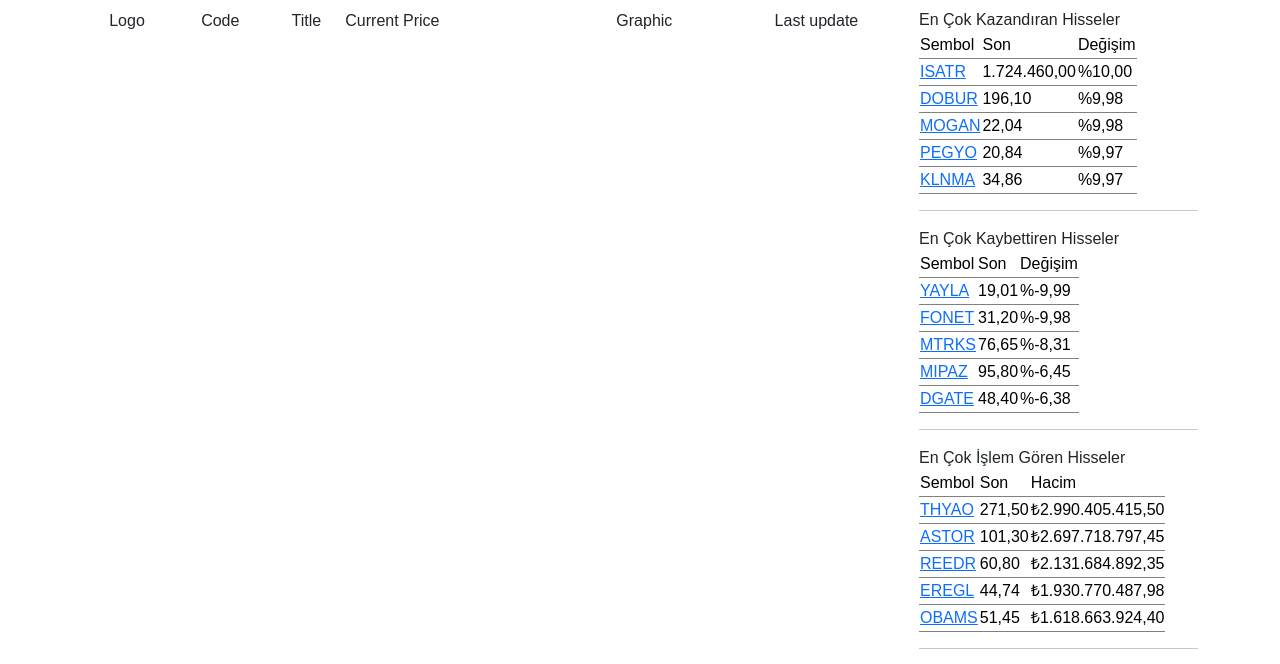
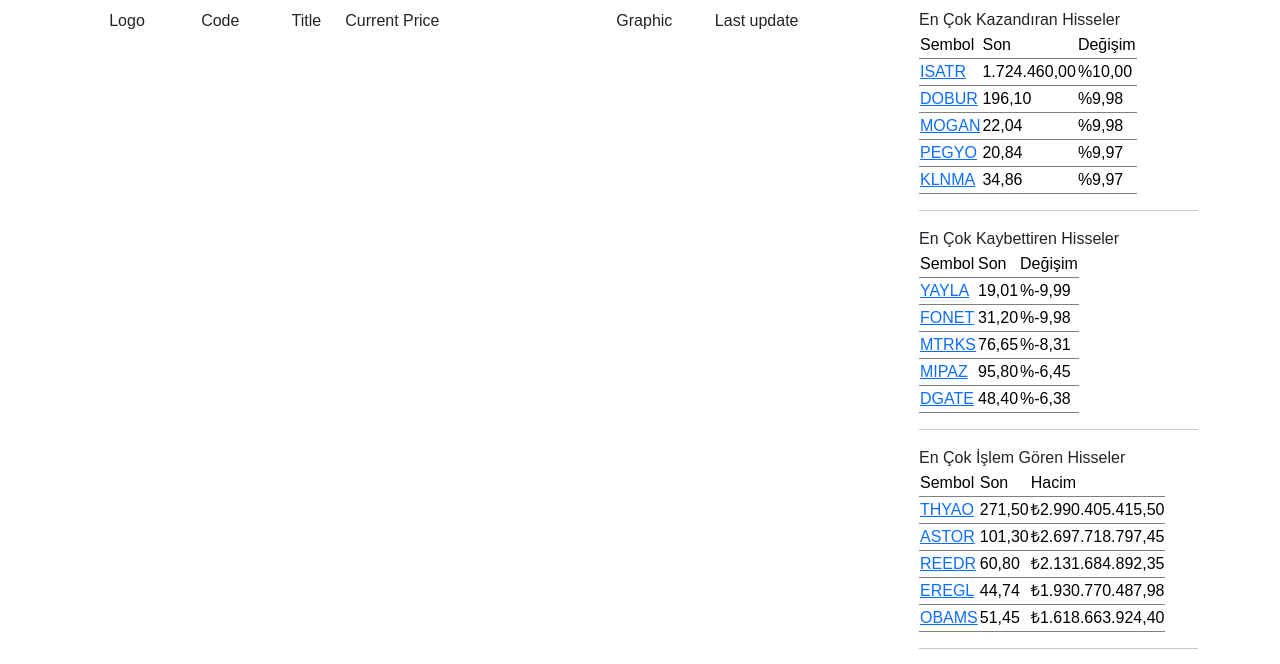
Before and after one commit to auto-finance-manager/API, a Django app: page / in a window 1280 px wide. Shown: the part 56-720 px from the top of the page. Run offline with Django 5.2, Linux system fonts and the light colour scheme; data that the repository does not hold is empty; some libraries are stand-ins or nearby versions; some web fonts are replaced.

Commit message:
Fix Table hedars

```diff
--- a/share/templates/all_stocks.html
+++ b/share/templates/all_stocks.html
@@ -12,7 +12,7 @@
             <td>Title</td>
             <td class="d-flex" style="min-width: max-content">Current Price</td>
             <td>Graphic</td>
-            <td>Last update</td>
+            <td class="d-flex" style="min-width: max-content">Last update</td>
         </tr>
     </thead>
     <tbody class="text-center">
```
